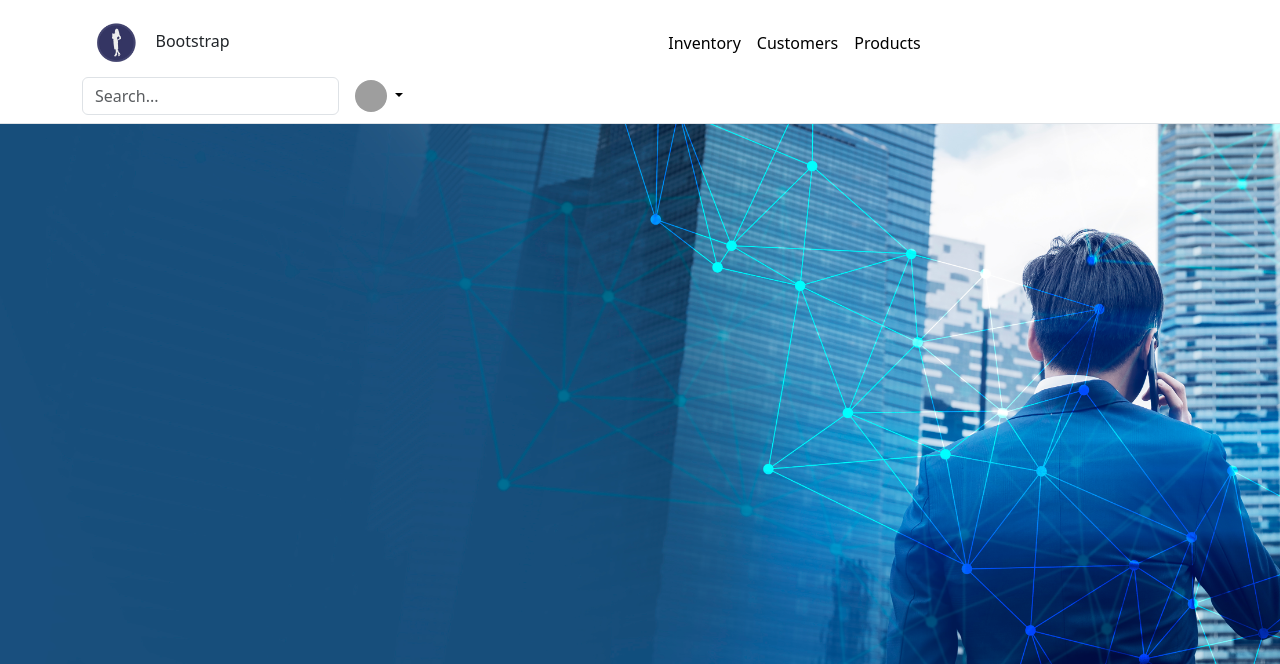
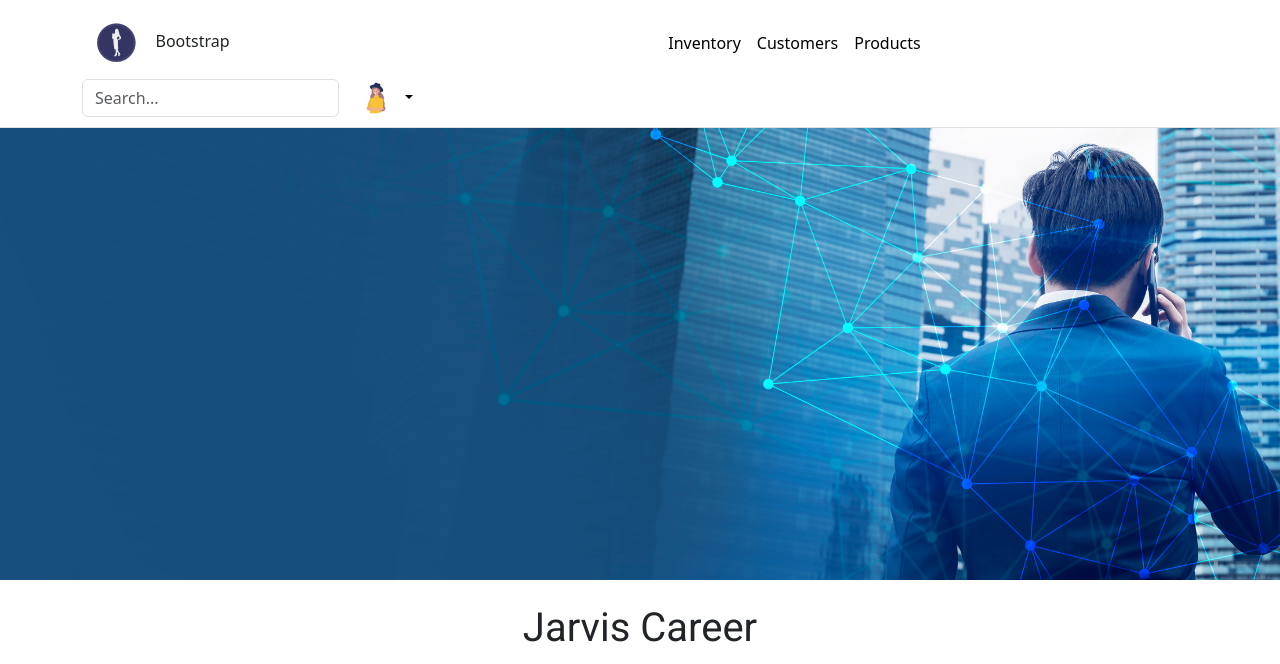
Before and after one commit to Aditi020/Career-Website, a Flask app: page / in a window 1280 px wide. Shown: the top 664 px of the page. Run offline with Flask 3, Linux system fonts and the light colour scheme; grey boxes are pictures that could not be loaded.

Commit message:
Performed functional and aesthetic changes

```diff
--- a/templates/nav.html
+++ b/templates/nav.html
@@ -25,7 +25,7 @@
 
       <div class="dropdown text-end">
         <a href="#" class="d-block link-body-emphasis text-decoration-none dropdown-toggle" data-bs-toggle="dropdown" aria-expanded="false">
-          <img src="https://github.com/mdo.png" alt="mdo" width="32" height="32" class="rounded-circle">
+          <img src="static/Avatar.png" alt="mdo" width="42" height="42" class="rounded-circle"">
         </a>
         <ul class="dropdown-menu text-small">
           <li><a class="dropdown-item" href="#">New project...</a></li>
@@ -38,5 +38,5 @@
     </div>
   </div>
 </header>
-<div style=" height:85px">
+<div style=" height425px">
 </div>
```
Also changed, not shown: static/Avatar.png (added).
